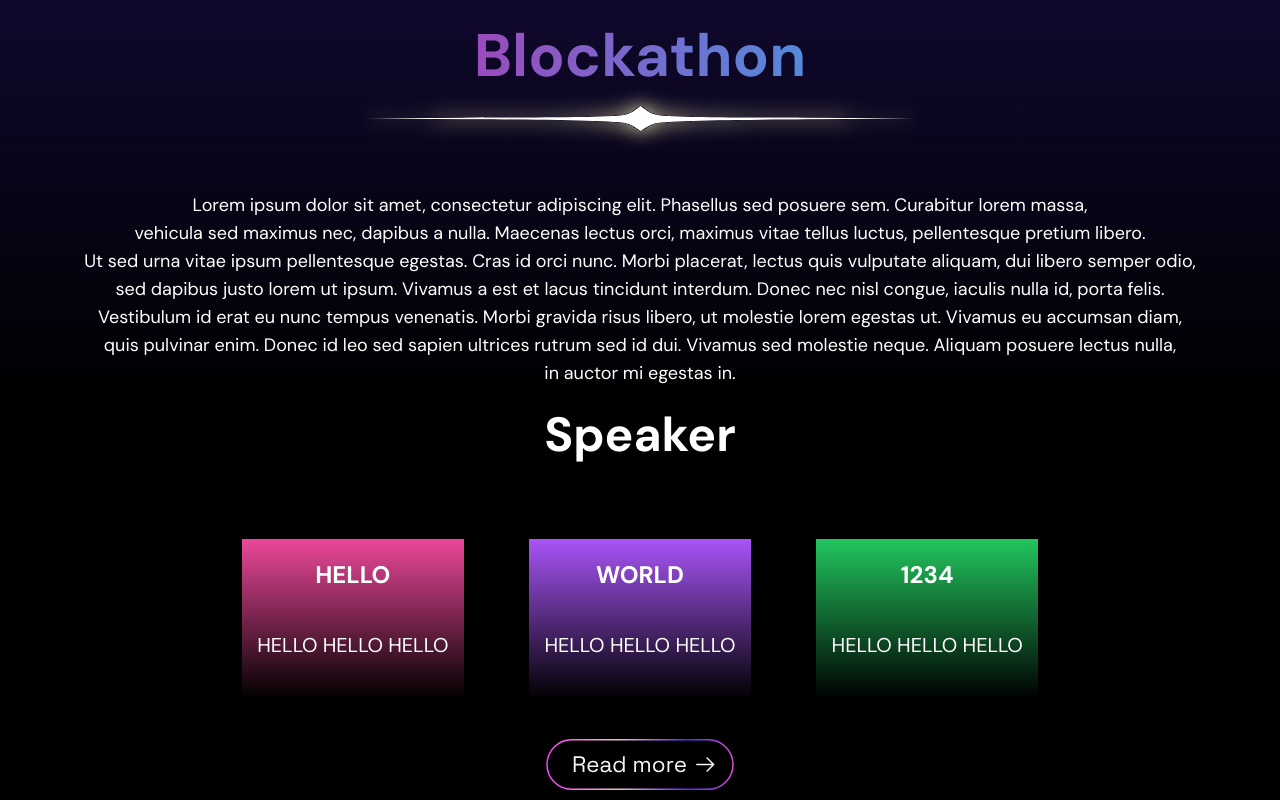
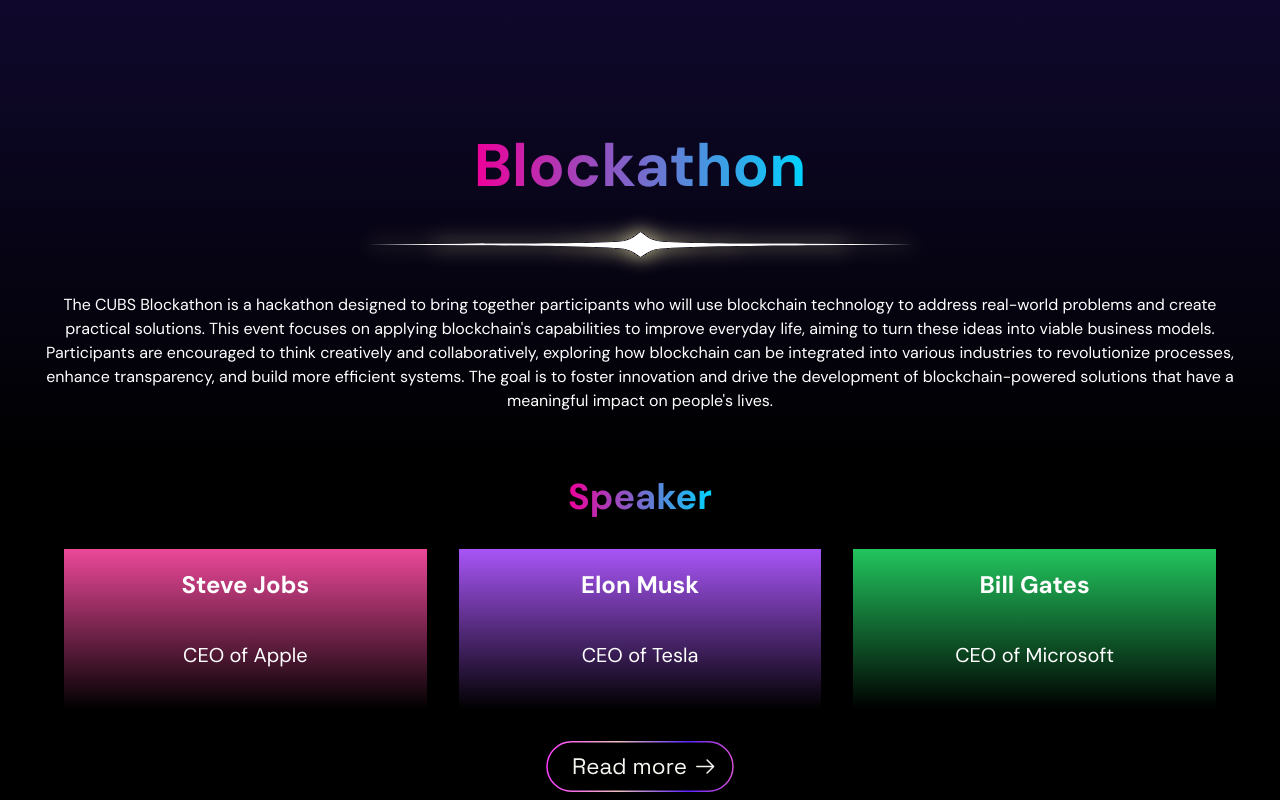
Before and after one commit to CUBS-sources-code/CUBS-website, a Next.js app: page / in a window 1280 px wide. Shown: the part 1140-1940 px from the top of the page. Built offline with nearby package versions, Linux system fonts and the light colour scheme.

Commit message:
refactor: blockathon

```diff
--- a/src/components/Home/Blockathon.tsx
+++ b/src/components/Home/Blockathon.tsx
@@ -1,52 +1,60 @@
-"use client";
-
 import SpeakerBox from "./SpeakerBox";
 import FlareComponent from "./FlareComponent";
 import ReadMore from "./ReadMore";
 
 import Link from "next/link";
+import Container from "../Common/Container";
 
 const Blockathon = () => {
   return (
-    <div className="flex items-center justify-center min-h-screen bg-gradient-to-b from-[#0F082C] via-black to-black text-white">
-      <div className="text-center">
-        <h1 className="text-6xl font-bold text-center text-gradient">
+    <div className="bg-gradient-to-b from-[#0F082C] via-black to-black py-32">
+      <Container className="space-y-16">
+        <div className="space-y-4">
+          <div className="flex flex-col justify-center items-center">
+            <h2 className="text-6xl font-bold text-center bg-gradient-to-r from-[#EE0099] to-[#00D4FF] bg-clip-text text-transparent">
               Blockathon
-        </h1>
-        <div className="flex inset-0 justify-center items-center mb-10">
+            </h2>
+          </div>
+          <div className="flex inset-0 justify-center items-center">
             <FlareComponent />
           </div>
-        <p className="mt-4 text-lg">
-          Lorem ipsum dolor sit amet, consectetur adipiscing elit. Phasellus sed
-          posuere sem. Curabitur lorem massa, <br />
-          vehicula sed maximus nec, dapibus a nulla. Maecenas lectus orci,
-          maximus vitae tellus luctus, pellentesque pretium libero. <br />
-          Ut sed urna vitae ipsum pellentesque egestas. Cras id orci nunc. Morbi
-          placerat, lectus quis vulputate aliquam, dui libero semper odio,{" "}
-          <br />
-          sed dapibus justo lorem ut ipsum. Vivamus a est et lacus tincidunt
-          interdum. Donec nec nisl congue, iaculis nulla id, porta felis. <br />
-          Vestibulum id erat eu nunc tempus venenatis. Morbi gravida risus
-          libero, ut molestie lorem egestas ut. Vivamus eu accumsan diam, <br />
-          quis pulvinar enim. Donec id leo sed sapien ultrices rutrum sed id
-          dui. Vivamus sed molestie neque. Aliquam posuere lectus nulla, <br />
-          in auctor mi egestas in.
+          <p className="text-center">
+            The CUBS Blockathon is a hackathon designed to bring together
+            participants who will use blockchain technology to address
+            real-world problems and create practical solutions. This event
+            focuses on applying blockchain's capabilities to improve everyday
+            life, aiming to turn these ideas into viable business models.
+            Participants are encouraged to think creatively and collaboratively,
+            exploring how blockchain can be integrated into various industries
+            to revolutionize processes, enhance transparency, and build more
+            efficient systems. The goal is to foster innovation and drive the
+            development of blockchain-powered solutions that have a meaningful
+            impact on people's lives.
           </p>
-        <p className="mt-6 text-5xl font-bold">Speaker</p>
-        <div className="mt-10 flex justify-between items-center">
-          <div className="w-1/12" />
+        </div>
+
+        <div className="space-y-8">
+          <div className="flex flex-col justify-center items-center">
+            <h2 className="text-4xl font-bold text-center bg-gradient-to-r from-[#EE0099] to-[#00D4FF] bg-clip-text text-transparent">
+              Speaker
+            </h2>
+          </div>
+          <div className="grid md:grid-cols-3 gap-8 px-8">
             <SpeakerBox
-            speakerName="HELLO"
-            speakerInfo="HELLO HELLO HELLO"
+              speakerName="Steve Jobs"
+              speakerInfo="CEO of Apple"
               color="Pink"
             />
             <SpeakerBox
-            speakerName="WORLD"
-            speakerInfo="HELLO HELLO HELLO"
+              speakerName="Elon Musk"
+              speakerInfo="CEO of Tesla"
               color="Purple"
             />
-          <SpeakerBox speakerName="1234" speakerInfo="HELLO HELLO HELLO" />
-          <div className="w-1/12" />
+            <SpeakerBox
+              speakerName="
+            Bill Gates"
+              speakerInfo="CEO of Microsoft"
+            />
           </div>
 
           <div className="mt-10 flex justify-center hover:scale-105 duration-300">
@@ -55,17 +63,7 @@
             </Link>
           </div>
         </div>
-      <style jsx>{`
-        .text-gradient {
-          background: linear-gradient(
-            90deg,
-            rgba(238, 0, 153, 1) 0%,
-            rgba(0, 212, 255, 1) 100%
-          );
-          -webkit-background-clip: text;
-          -webkit-text-fill-color: transparent;
-        }
-      `}</style>
+      </Container>
     </div>
   );
 };
--- a/src/components/Home/BlockchainInfo.tsx
+++ b/src/components/Home/BlockchainInfo.tsx
@@ -9,7 +9,7 @@
 
 const BlockchainInfo = () => {
   return (
-    <div className="space-y-16 pt-16 bg-gradient-to-b from-black via-[#0F082C] to-[#0F082C]">
+    <div className="space-y-32 bg-gradient-to-b from-black via-[#0F082C] to-[#0F082C]">
       <Container className="flex flex-col md:grid grid-cols-2 gap-8">
         <div className="flex flex-col justify-center items-center">
           <div className="relative w-full aspect-video">
--- a/src/components/Home/SpeakerBox.tsx
+++ b/src/components/Home/SpeakerBox.tsx
@@ -1,5 +1,12 @@
-export default function SpeakerBox({ speakerName, speakerInfo, color = "Green" }: { speakerName: string, speakerInfo: string, color?: string }) {
-
+export default function SpeakerBox({
+  speakerName,
+  speakerInfo,
+  color = "Green",
+}: {
+  speakerName: string;
+  speakerInfo: string;
+  color?: string;
+}) {
   let gradientClass = "bg-gradient-to-b from-green-500 to-black";
 
   if (color === "Pink") {
@@ -9,13 +16,9 @@
   }
 
   return (
-        <div className={`mt-10 w-1/5 h-40 ${gradientClass}`}>
-            <div className="mt-5 text-2xl font-bold">
-                {speakerName}
-            </div>
-            <div className="mt-10 text-xl font-md">
-                {speakerInfo}
-            </div>
+    <div className={`h-40 ${gradientClass}`}>
+      <div className="mt-5 text-2xl font-bold text-center">{speakerName}</div>
+      <div className="mt-10 text-xl font-md text-center">{speakerInfo}</div>
     </div>
   );
 }
```
Lines whose indentation alone changed are shown as unchanged.
